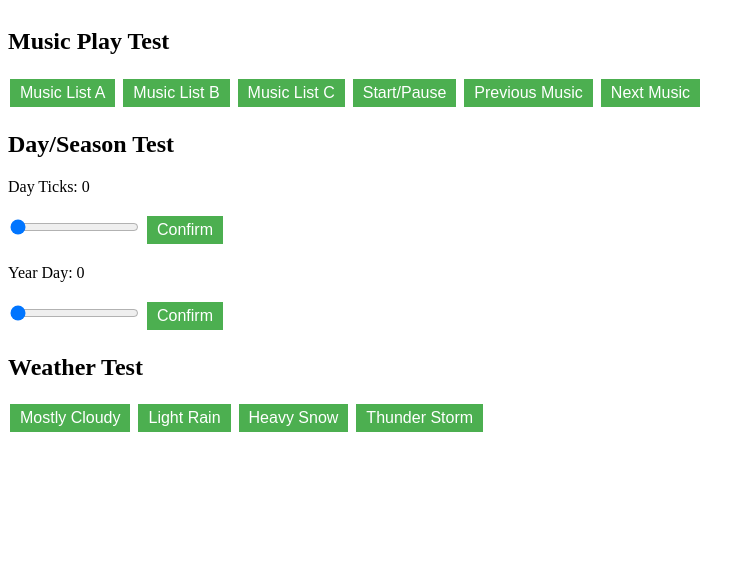
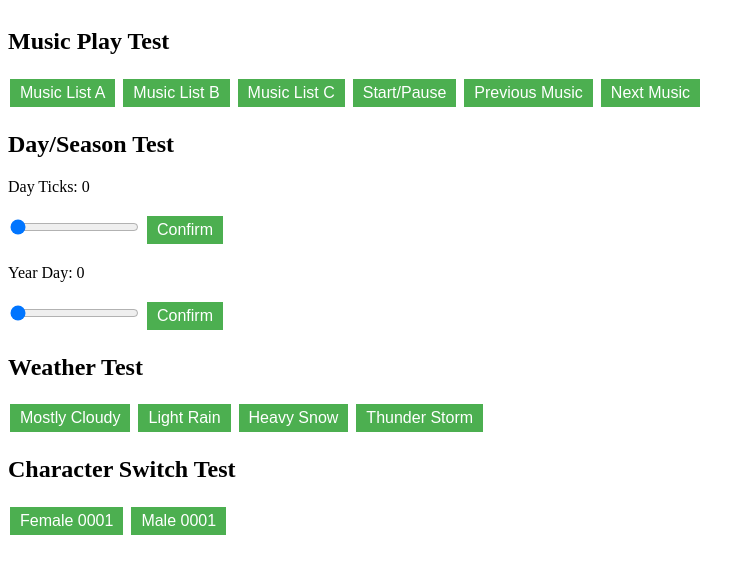
Before and after one commit to sagaBack/sagaback.github.io, a plain HTML site: page index.html in a window 1280 px wide. Shown: the whole page, without its empty margins (0-755 px from the left). Drawn offline with Linux system fonts and the light colour scheme.

Commit message:
Update index.html

```diff
--- a/index.html
+++ b/index.html
@@ -93,7 +93,15 @@
         {
             window.location.href = "uniwebview://weatherChange?path=" + encodeURIComponent("Profiles/Weather Profiles/Thunder Storm");
         }
-    </script>
+        function switchCharFemale0001(characterIndex)
+        {
+            window.location.href = "uniwebview://characterSwitch?index=" + encodeURIComponent(0);
+        }
+        function switchCharMale0001(characterIndex)
+        {
+            window.location.href = "uniwebview://characterSwitch?index=" + encodeURIComponent(1);
+        }
+</script>
 </head>
 <body>
     <div class="container">
@@ -119,6 +127,9 @@
             <button class="button" onclick="changeWeatherProfileLightRain()">Light Rain</button>
             <button class="button" onclick="changeWeatherProfileHeavySnow()">Heavy Snow</button>
             <button class="button" onclick="changeWeatherProfileThunderStorm()">Thunder Storm</button>
+            <h2>Character Switch Test</h2>
+            <button class="button" onclick="switchCharFemale0001()">Female 0001</button>
+            <button class="button" onclick="switchCharMale0001()">Male 0001</button>
         </div>
     </div>
 </body>
```
